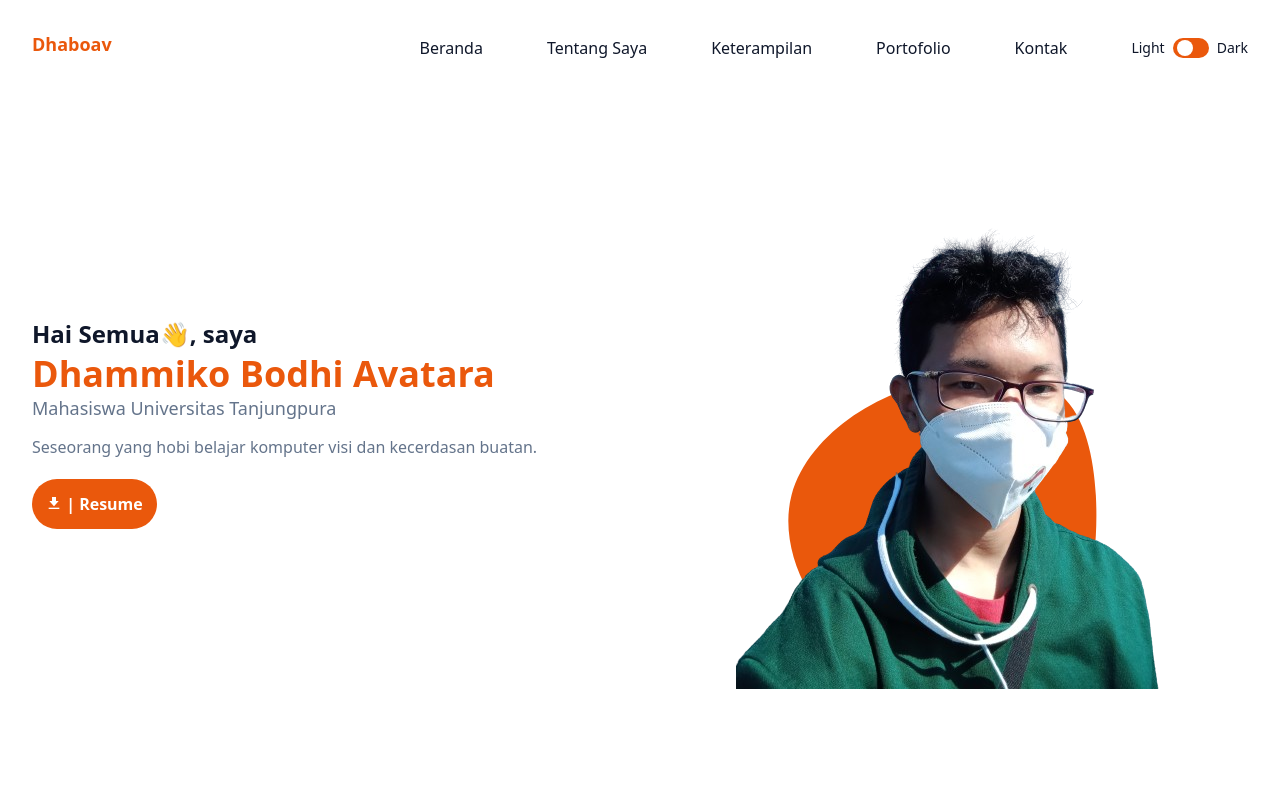
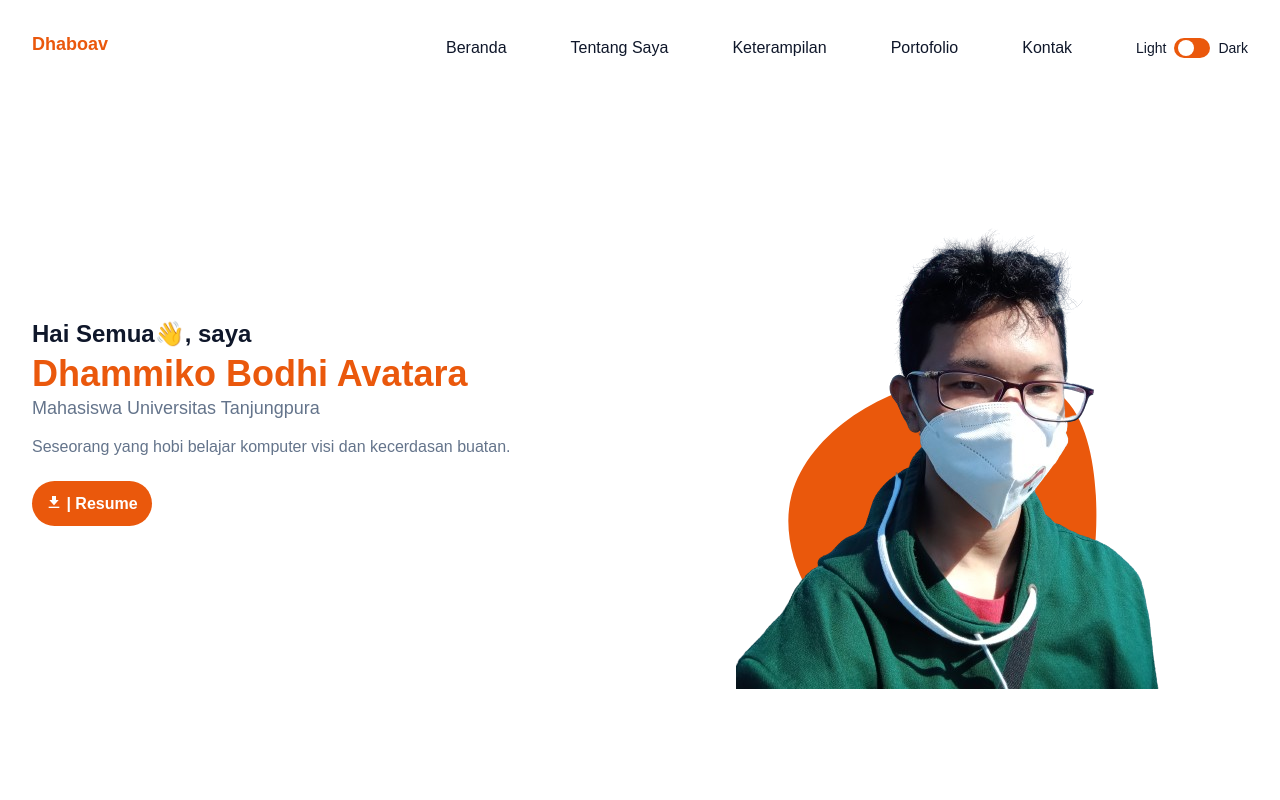
Before and after one commit to Dhaboav/dhaboav.github.io, a website: page index.html in a window 1280 px wide. Shown: the top 800 px of the page. Drawn offline with nearby package versions, Linux system fonts and the light colour scheme.

Commit message:
Update index.html

```diff
--- a/index.html
+++ b/index.html
@@ -5,7 +5,7 @@
     <meta charset="UTF-8" />
     <meta name="viewport" content="width=device-width, initial-scale=1.0" />
     <title>Dhaboav's Website</title>
-    <link rel="stylesheet" href="dist/final.css" />
+    <link rel="stylesheet" href="dist/style.css" />
     <link href="https://unpkg.com/boxicons@2.1.4/css/boxicons.min.css" rel="stylesheet" />
     <script>
         if (
```
